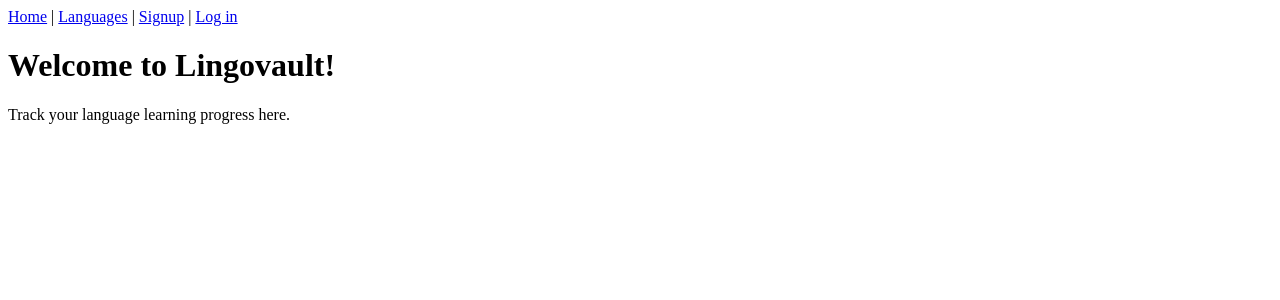
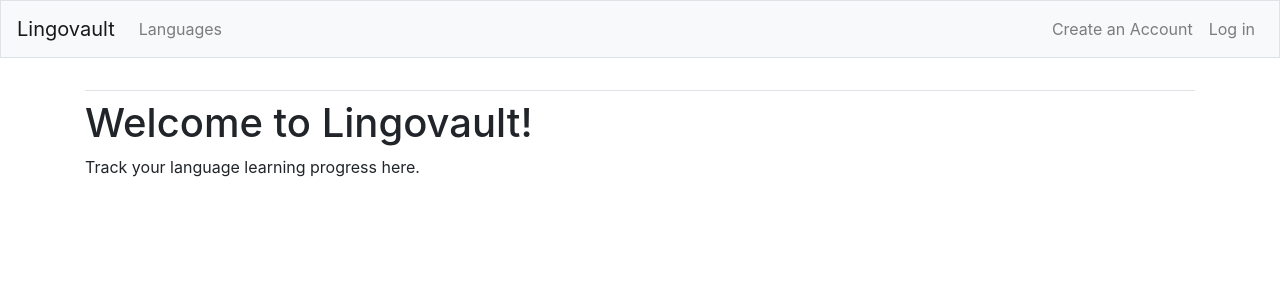
Before and after one commit to abrolon87/lingovault-django, a Django app: page / in a window 1280 px wide. Shown: the top 300 px of the page. Run offline with Django 3.2, Linux system fonts and the light colour scheme; some libraries are stand-ins or nearby versions.

Commit message:
builds navbar with bootstrap

```diff
--- a/lingovault_app/templates/lingovault_app/base.html
+++ b/lingovault_app/templates/lingovault_app/base.html
@@ -1,13 +1,57 @@
-<p>
-  <a href="{% url 'lingovault_app:home' %}">Home</a> |
-  <a href="{% url 'lingovault_app:languages' %}">Languages</a> |
-  {% if user.is_authenticated %}
-    Hello, {{ user.username }}! |
-    <a href="{% url 'users:logout' %}">Log out</a> |
-  {% else %}
-    <a href="{% url 'users:register' %}">Signup</a> |
-    <a href="{% url 'users:login' %}">Log in</a>
-  {% endif %}
-</p>
+{% load bootstrap4 %}
 
-{% block content %}{% endblock content %}
+<!doctype html>
+<html lang="en">
+  <head>
+    <meta charset="utf-8">
+    <meta name="viewpoint" content="width=device-width, initial-scale=1, shrink-to-fit=no">
+    <title>Lingovault</title>
+
+    {% bootstrap_css %}
+    {% bootstrap_javascript jquery='full' %}
+
+  </head>
+  <body>
+    <nav class="navbar navbar-expand-md navbar-light bg-light mb-4 border">
+      <a href="{% url 'lingovault_app:home' %}" class="navbar-brand">Lingovault</a>
+
+      <button class="navbar-toggler" type="button" data-toggle="collapse" data-target="#navbarCollapse" aria-controls="navbarCollapse" aria-expanded="false" aria-label="Toggle navigation">
+        <span class="navbar-toggler-icon"></span>
+      </button>
+    <div class="collapse navbar-collapse" id="navbarCollapse">
+      <ul class="navbar-nav mr-auto">
+        <li class="nav-item">
+          <a href="{% url 'lingovault_app:languages' %}" class="nav-link">Languages</a>
+        </li>
+      </ul>
+      <ul class="navbar-nav ml-auto">
+        {% if user.is_authenticated %}
+          <li class="nav-item">
+            <span class="navbar-text">Hello, {{ user.username }}!</span>
+          </li>
+          <li class="nav-item">
+            <a href="{% url 'users:logout' %}" class="nav-link">Logout</a>
+          </li>
+        {% else %}
+          <li class="nav-item">
+            <a href="{% url 'users:register' %}" class="nav-link">Create an Account</a>
+          </li>
+          <li class="nav-item">
+            <a href="{% url 'users:login' %}" class="nav-link">Log in</a>
+          </li>
+        {% endif %}
+      </ul>
+    </div>
+
+    </nav>
+    <main role="main" class="container">
+      <div class="pb-2 mb-2 border-bottom">
+        {% block page_header %}{% endblock page_header %}
+      </div>
+      <div>
+        {% block content %}{% endblock content %}
+      </div>
+    </main>
+  </body>
+
+</html>
```
